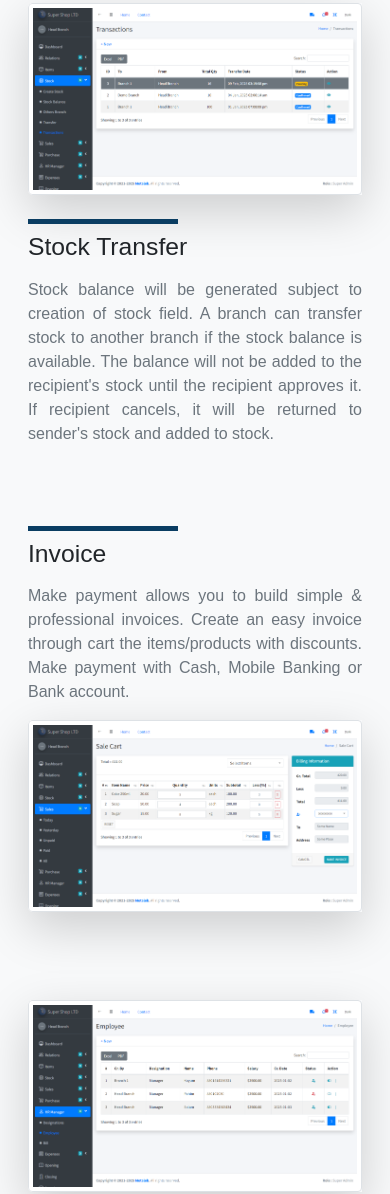
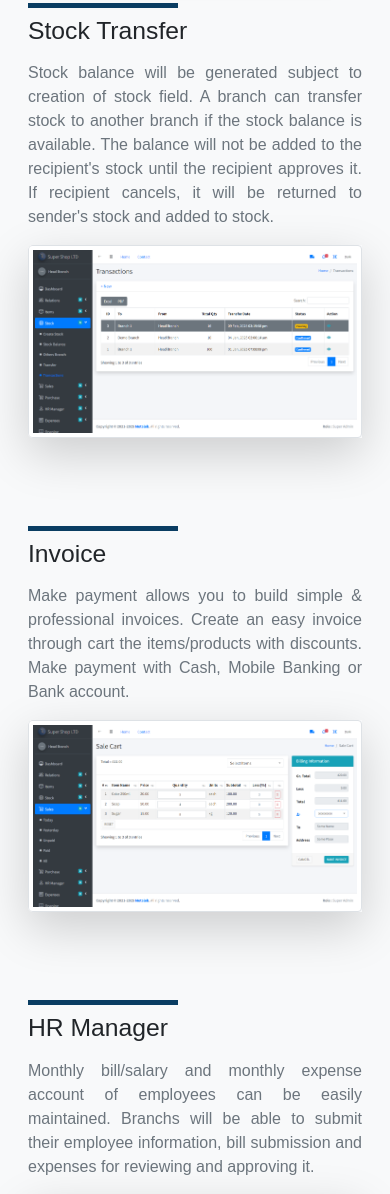
Before and after one commit to Md-AbuTaleb/inventory-landpage, a plain HTML site: page index.html in a window 390 px wide. Shown: the part 3416-4610 px from the top of the page. Drawn offline with nearby package versions, Linux system fonts and the light colour scheme.

Commit message:
Update index.html

```diff
--- a/index.html
+++ b/index.html
@@ -36,7 +36,7 @@
         <h4 class="pb-2 pb-lg-5">An Inventory Management System</h4>
 		<a href="http://tkstocks.rf.gd" target="_blank" class="btn btn-md btn-info shadow mb-5">Demo</a>
 		<!-- Full-width images with number and caption text -->
-	    <div style="width: 60%;height: auto; overflow: hidden; border-radius: 5px 0 0 5px; margin: auto" class="sld shadow-lg">
+	    <div style="width: 80%;height: auto; overflow: hidden; border-radius: 5px 0 0 5px; margin: auto" class="sld shadow-lg">
 	    <div class="mySlides fade">
           <div class="d-flex mb-2">Dashboard<span class="ms-auto">1 / 2</span></div>
 		  <img src="img/dash2.png" class="img-fluid img-thumbnail rounded mx-auto d-block">
@@ -211,12 +211,12 @@
 <section id="item-tr">
   <div class="container bg-light py-3 py-lg-5">
     <div class="row p-3">
-      <div class="col-md-6">
+      <div class="col-md-6 order-lg-1 order-md-1 order-2">
 		<div style="width: 100%;height: auto; overflow: hidden; border-radius: 5px 0 0 5px; margin: auto" class="shadow-lg mb-4">
 		  <img src="img/transfer.png" class="img-fluid img-thumbnail rounded mx-auto d-block">
 	    </div>
       </div>
-	  <div class="col-md-6">
+	  <div class="col-md-6 order-lg-2 order-md-2 order-1">
 		<div class="line mb-2"></div>
         <h2 class="mb-3">Stock Transfer</h2>
 		<p class="text-muted lh-2" style="text-align: justify">Stock balance will be generated subject to creation of stock field. A branch can transfer stock to another branch if the stock balance is available. The balance will not be added to the recipient's stock until the recipient approves it. If recipient cancels, it will be returned to sender's stock and added to stock.</p>
@@ -249,12 +249,12 @@
 <section id="hr-manager">
   <div class="container bg-light py-3 py-lg-5">
     <div class="row p-3">
-      <div class="col-md-6">
+      <div class="col-md-6 order-lg-1 order-md-1 order-2">
 		<div style="width: 100%;height: auto; overflow: hidden; border-radius: 5px 0 0 5px; margin: auto" class="shadow-lg mb-4">
 		  <img src="img/Hr Manager.png" class="img-fluid img-thumbnail rounded mx-auto d-block">
 	    </div>
       </div>
-	  <div class="col-md-6">
+	  <div class="col-md-6 order-lg-2 order-md-2 order-1">
 		<div class="line mb-2"></div>
         <h2 class="mb-3">HR Manager</h2>
 		<p class="text-muted lh-2" style="text-align: justify">Monthly bill/salary and monthly expense account of employees can be easily maintained. Branchs will be able to submit their employee information, bill submission and expenses  for reviewing and approving it.</p>
```
